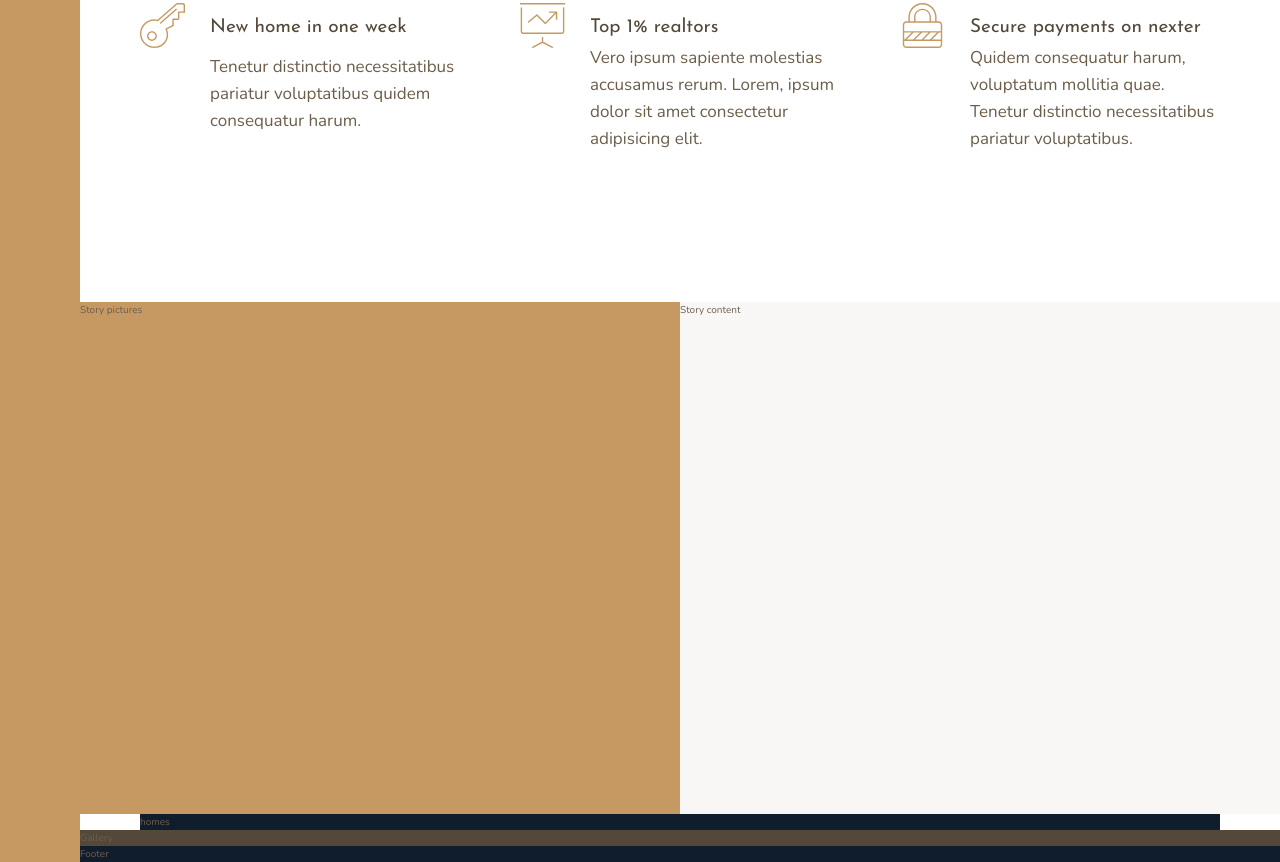
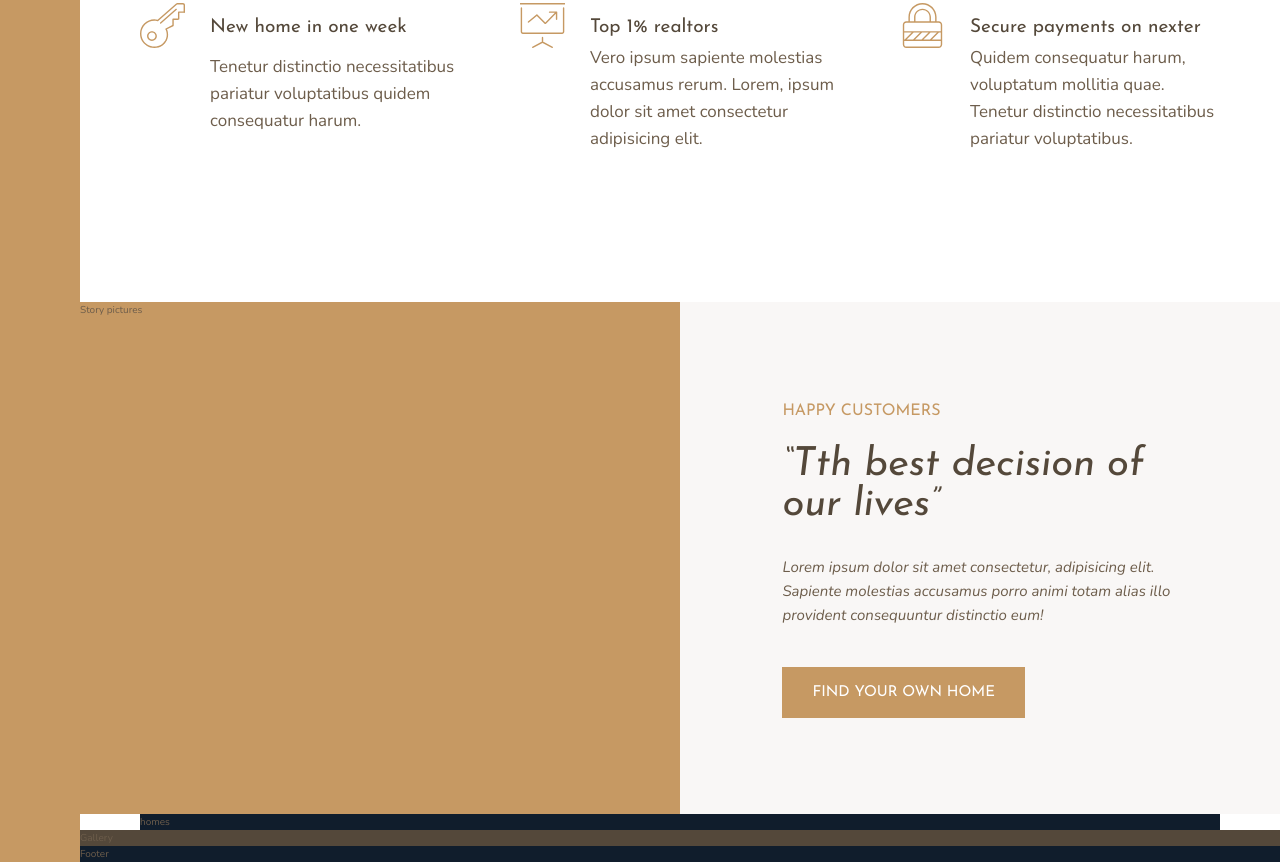
Before and after one commit to Hankscr459/CSS_Playground, a website: page Nexter/index.html in a window 1280 px wide. Shown: the part 976-1838 px from the top of the page. Drawn offline with nearby package versions, Linux system fonts and the light colour scheme.

Commit message:
Building the Story Section - Part 1

```diff
--- a/Nexter/index.html
+++ b/Nexter/index.html
@@ -92,7 +92,13 @@
         </div>
 
         <div class="story__content">
-            Story content
+            <h3 class="heading-3 mb-sm">Happy Customers</h3>
+            <h2 class="heading-2 heading-2--dark mb-md">&ldquo;Tth best decision of our lives&rdquo;</h2>
+            <p class="story__text">
+                Lorem ipsum dolor sit amet consectetur, adipisicing elit. Sapiente molestias
+                accusamus porro animi totam alias illo provident consequuntur distinctio eum!
+            </p>
+            <button class="btn">Find your own home</button>
         </div>
 
         <section class="homes">
--- a/Nexter/sass/_story.scss
+++ b/Nexter/sass/_story.scss
@@ -7,5 +7,22 @@
     &__content {
         background-color: $color-grey-light-1;
         grid-column: col-start 5 / full-end;
+
+        padding: 6rem 8vw;
+
+        // display: flex;
+        // flex-direction: column;
+        // justify-content: center;
+        // align-items: start;
+
+        display: grid;
+        align-content: center;
+        justify-items: start;
+    }
+
+    &__text {
+        font-size: 1.5rem;
+        font-style: italic;
+        margin-bottom: 4rem;
     }
 }
--- a/Nexter/sass/_typography.scss
+++ b/Nexter/sass/_typography.scss
@@ -9,10 +9,24 @@
 
 .heading-2 {
     @extend %heading;
+    font-size: 4rem;
+    font-style: italic;
+    line-height: 1;
+
+    &--light {
+        color: $color-grey-light-1;
+    }
+
+    &--dark {
+        color: $color-grey-dark-1;
+    }
 }
 
 .heading-3 {
     @extend %heading;
+    font-size: 1.6rem;
+    color: $color-primary;
+    text-transform: uppercase;
 }
 
 .heading-4 {
@@ -27,3 +41,25 @@
         color: $color-grey-dark-1;
     }
 }
+
+.btn {
+    background-color: $color-primary;
+    color: #fff;
+    border: none;
+    border-radius: 0;
+    font-family: $font-display;
+    font-size: 1.5rem;
+    text-transform: uppercase;
+    padding: 1.8rem 3rem;
+    cursor: pointer;
+    transition: all .2;
+
+    &:hover {
+        background-color: $color-primary-dark;
+    }
+}
+
+.mb-sm { margin-bottom: 2rem; }
+.mb-md { margin-bottom: 3rem; }
+.mb-lg { margin-bottom: 4rem; }
+.mb-bg { margin-bottom: 8rem; }
```
Also changed, not shown: Nexter/css/style.css.
